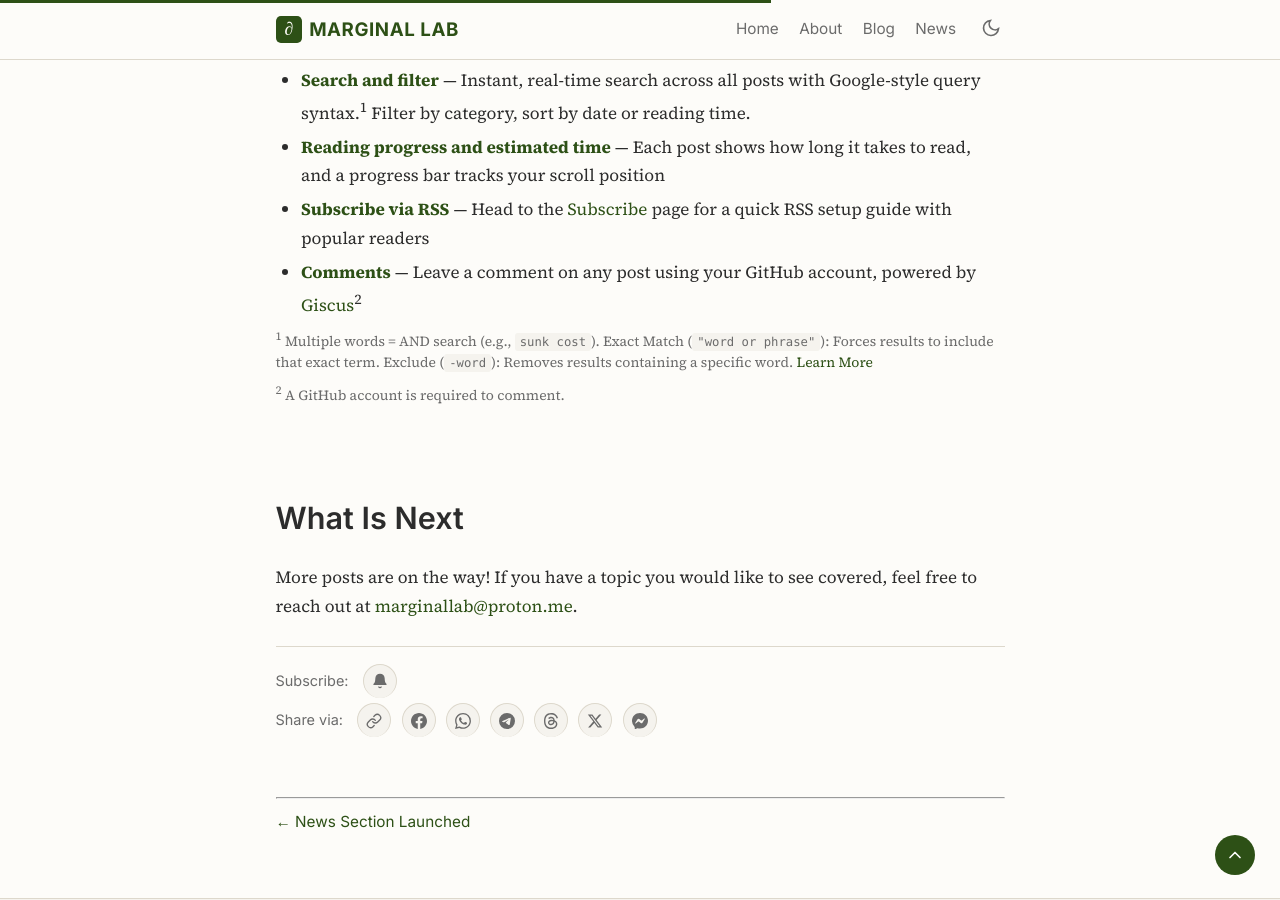
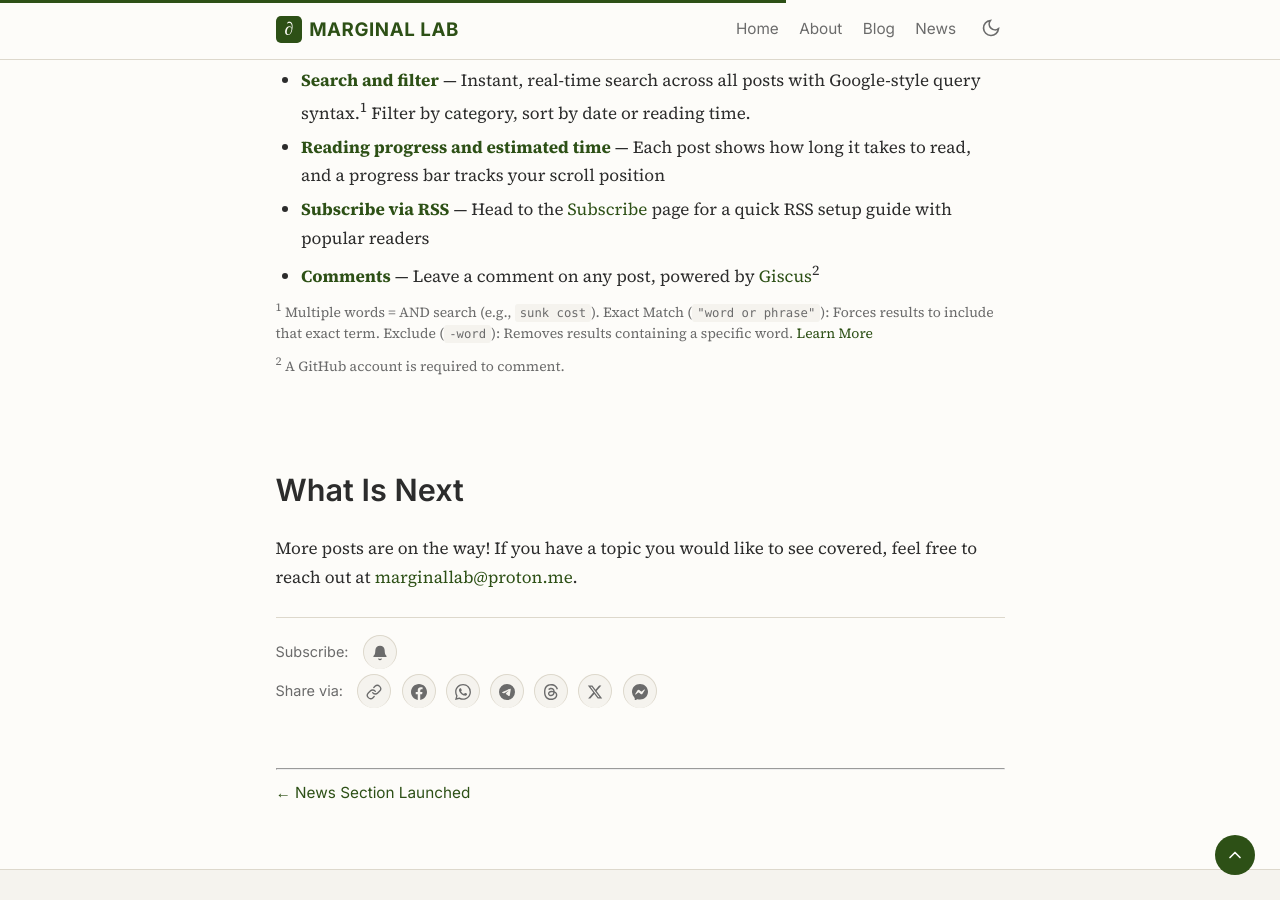
Before and after one commit to marginallabs/marginallabs.github.io, a Jekyll site: the page built from _posts/2026-05-01-Marginal-Lab-Is-Live.md, in a window 1280 px wide and 900 px high, scrolled down 742 px. Built offline with Jekyll 4.4.1, drawn with Linux system fonts in a browser that asks for light colours; comment, search, counter and statistics services are not loaded.

Commit message:
Tweak comments feature description in launch post
Co-Authored-By: Claude Opus 4.7 <noreply@anthropic.com>

```diff
--- a/_posts/2026-05-01-Marginal-Lab-Is-Live.md
+++ b/_posts/2026-05-01-Marginal-Lab-Is-Live.md
@@ -29,7 +29,7 @@ A few things worth knowing as a reader:
 - **Search and filter** — Instant, real-time search across all posts with Google-style query syntax.<sup>1</sup> Filter by category, sort by date or reading time.
 - **Reading progress and estimated time** — Each post shows how long it takes to read, and a progress bar tracks your scroll position
 - **Subscribe via RSS** — Head to the [Subscribe](/subscribe/) page for a quick RSS setup guide with popular readers
-- **Comments** — Leave a comment on any post using your GitHub account, powered by [Giscus](https://giscus.app)<sup>2</sup>
+- **Comments** — Leave a comment on any post, powered by [Giscus](https://giscus.app)<sup>2</sup>
 
 <p class="inline-footnote"><sup>1</sup> Multiple words = AND search (e.g., <code>sunk cost</code>). Exact Match (<code>"word or phrase"</code>): Forces results to include that exact term. Exclude (<code>-word</code>): Removes results containing a specific word. <a href="https://support.google.com/websearch/answer/2466433">Learn More</a></p>
 
```
